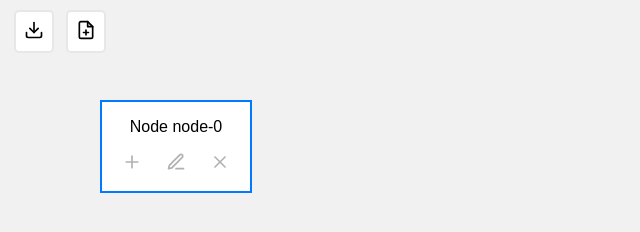
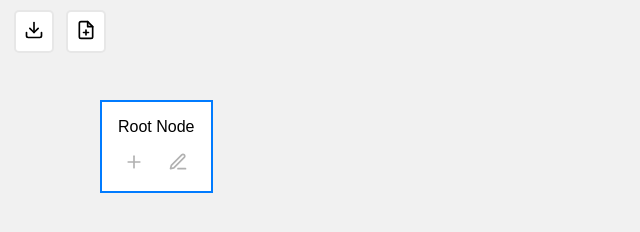
Before and after one commit to scottpetrovic/SimpleMind, an Electron app: page index.html in a window 800 px wide. Shown: the whole page, without its empty margins (0-640 px from the left). Drawn offline with Linux system fonts and the light colour scheme.

Commit message:
Do not allow root node to be deleted

```diff
--- a/index.html
+++ b/index.html
@@ -164,7 +164,7 @@
         let initialDragPosition = { x: 0, y: 0 };
         let rootNode = null;
 
-        function createNode(x, y, parent = null, id = null, content = null) {
+        function createNode(x, y, parent = null, id = null, content = null, isAddingDeleteButton = true) {
             const node = document.createElement('div');
             node.className = 'node';
             node.id = id || `node-${nodeId++}`;
@@ -205,6 +205,7 @@
             node.appendChild(editBtn);
 
             // Create delete button
+            if(isAddingDeleteButton) {
               const deleteBtn = document.createElement('button');
               deleteBtn.textContent = 'Delete';
               deleteBtn.innerHTML = '<img class="icon" src="./icons/x.svg" />';
@@ -216,6 +217,9 @@
                 updateConnectors();
               };
               node.appendChild(deleteBtn);
+            }
+
+
 
             mindmap.appendChild(node);
 
@@ -453,7 +457,6 @@
         }
 
         function addNode(base_node) {
-          console.log(base_node)
             const x = base_node.getBoundingClientRect().right + 50;
             const y = base_node.getBoundingClientRect().top;
             createNode(x, y, base_node);
@@ -477,7 +480,8 @@
         });
 
         // Create initial node
-        rootNode = createNode(100, 100);
+        const isAddingDeleteButton = false
+        rootNode = createNode(100, 100, null, null, 'Root Node', isAddingDeleteButton);
         selectNode({ target: rootNode });
     </script>
 </body>
```
Lines whose indentation alone changed are shown as unchanged.
